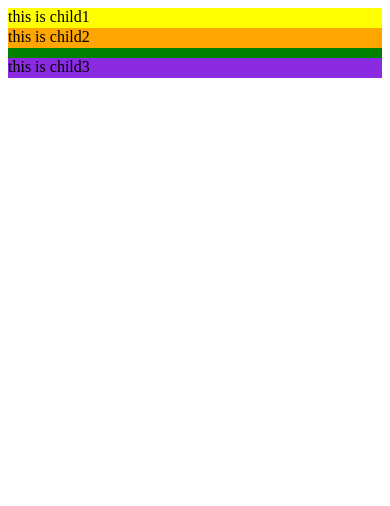
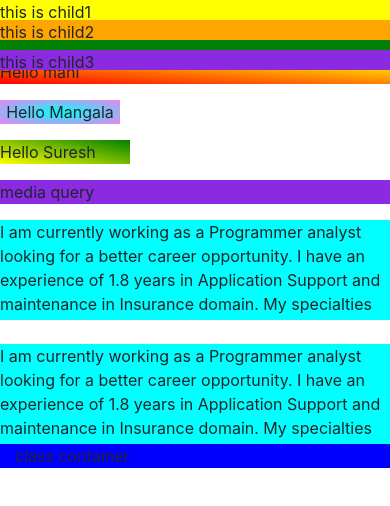
Before and after one commit to ManivasagamSuresh/HTML-Practices, a plain HTML site: page 26Aug.HTML in a window 390 px wide. Drawn offline with nearby package versions, Linux system fonts and the light colour scheme.

Commit message:
positions,gradient,media query,overflow,bootstrap intro

```diff
--- a/26Aug.HTML
+++ b/26Aug.HTML
@@ -1,9 +1,14 @@
 <!DOCTYPE html>
 <html lang="en">
     <head>
+        <title></title>
         <meta charset="UTF-8">
-    <title>My first app</title>
-    <link rel="stylesheet" href="index.css">
+        <meta name="viewport" content="width=device-width, initial-scale=1">
+        <link rel="stylesheet" href="https://cdn.jsdelivr.net/npm/bootstrap@4.6.2/dist/css/bootstrap.min.css" integrity="sha384-xOolHFLEh07PJGoPkLv1IbcEPTNtaed2xpHsD9ESMhqIYd0nLMwNLD69Npy4HI+N" crossorigin="anonymous">
+        <link href="css/style.css" rel="stylesheet">
+    </head>
+    <body>
+
       <style>
         .parent{
       background-color: green;
@@ -36,5 +41,75 @@ background-color: yellow;
          <div class="child2">this is child2</div>
          <div class="child3">this is child3</div>
       </div>
+
+
+
+<p id="p1" >Hello mani</p>
+<p id="p2">Hello Mangala</p>
+<p id="p3">Hello Suresh</p>
+<p id="p4">media query</p>
+
+<style>
+  #p1{
+    background-image:linear-gradient(to top right, red,yellow) ;
+  }
+  #p2{
+    background-image: radial-gradient(aqua,violet);
+
+    width: 120px;
+    text-align: center;
+  }
+  #p3{
+    background-image: linear-gradient(12deg,yellow,green);
+    width: 130px;
+  }
+
+  @media screen and (max-width:400px){
+    #p4{
+      background-color: blueviolet;
+    }
+  }
+  </style>
+
+<div class="main1"> I am currently working as a Programmer analyst looking for a better career opportunity.
+
+  I have an experience of 1.8 years in Application Support and maintenance in Insurance domain.
+
+  My specialties include Microsoft Excel, XML, JAVA, Application management.
+
+  Eager and willing to learn new technologies and use my experience in a stronger way .
+
+  If you are interested in contacting me in regards to a position for which my experience and skills would be preferable with your company, please feel free to connect via LinkedIn or contact me directly at bakyapandiarajan@gmail.com</div>
+<br>
+  <div class="main2">I am currently working as a Programmer analyst looking for a better career opportunity.
+
+  I have an experience of 1.8 years in Application Support and maintenance in Insurance domain.
+
+  My specialties include Microsoft Excel, XML, JAVA, Application management.
+
+  Eager and willing to learn new technologies and use my experience in a stronger way .
+
+  If you are interested in contacting me in regards to a position for which my experience and skills would be preferable with your company, please feel free to connect via LinkedIn or contact me directly at bakyapandiarajan@gmail.com</div>
+
+
+<style>
+.main1{
+  background-color: aqua ;
+  height: 100px;
+  overflow: hidden;
+}
+.main2{
+  background-color: aqua ;
+  height: 100px;
+  overflow: scroll;
+}
+
+</style>
+<p class="container" >class container </p>
+<style>
+  .container{
+    background-color: blue;
+  }
+</style>
     </body>
 </html>
```
Lines whose indentation alone changed are shown as unchanged.
